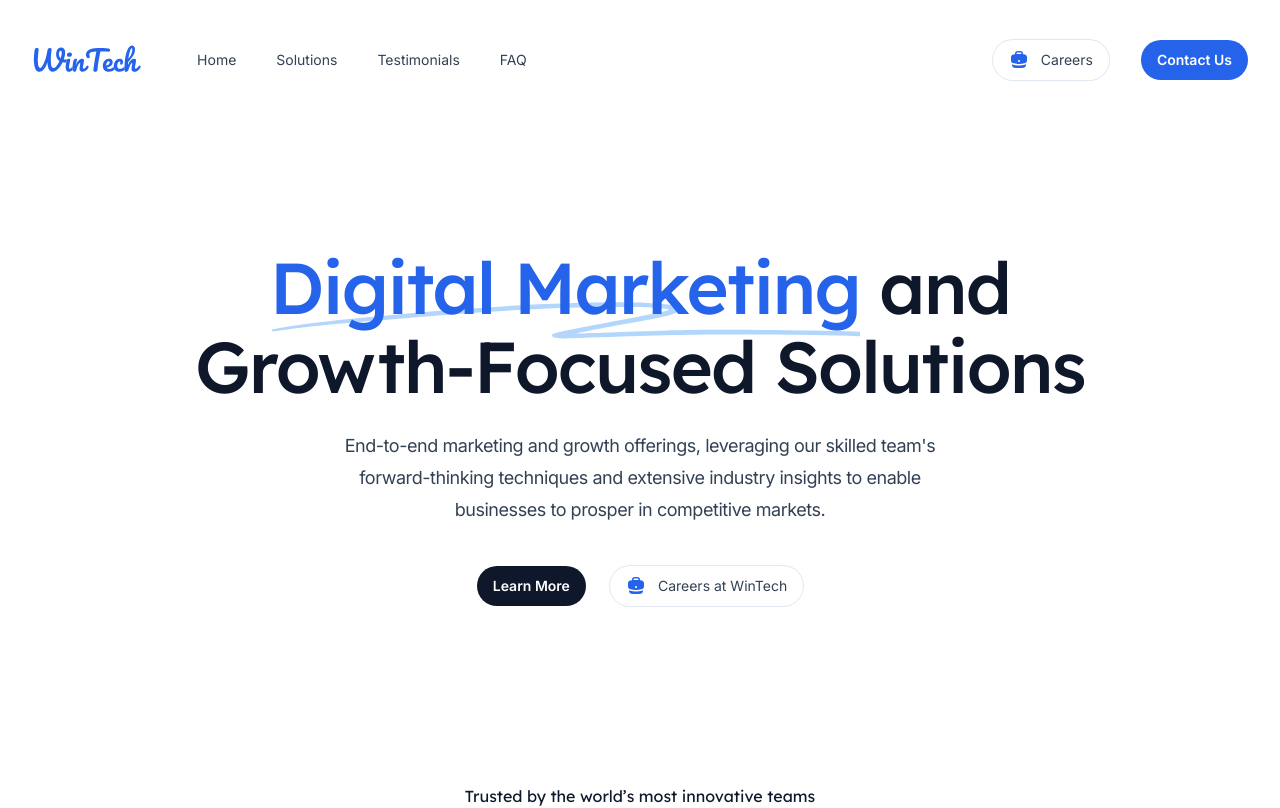
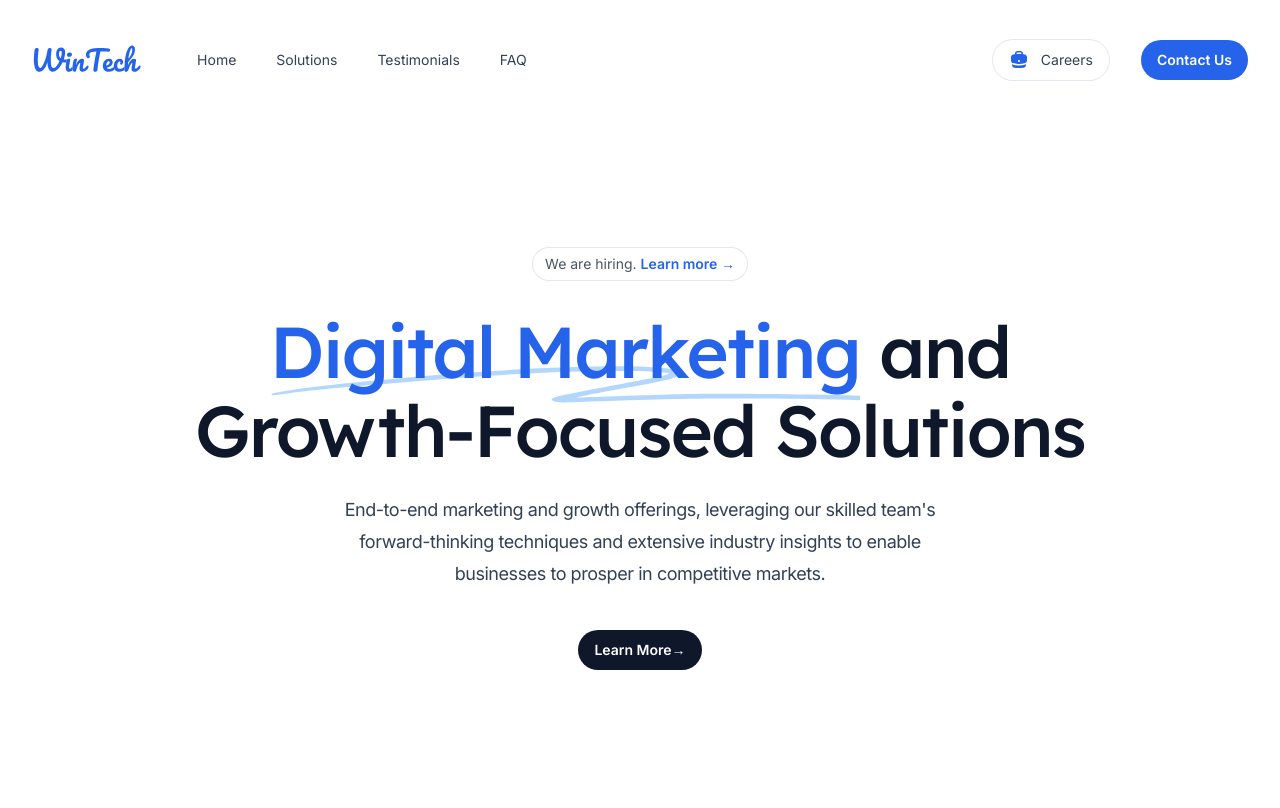
Before and after one commit to wtechdigital/wtech-co, a Next.js app: page / in a window 1280 px wide. Shown: the top 808 px of the page. Built offline with nearby package versions, Linux system fonts and the light colour scheme.

Commit message:
Updated Hero - We are Hiring

```diff
--- a/src/components/Hero.jsx
+++ b/src/components/Hero.jsx
@@ -13,6 +13,15 @@ export function Hero() {
 
   return (
     <Container className="pb-16 pt-20 text-center lg:pt-32" id="#home">
+      <div className="hidden sm:mb-8 sm:flex sm:justify-center">
+            <div className="relative rounded-full px-3 py-1 text-sm leading-6 text-gray-600 ring-1 ring-gray-900/10 hover:ring-gray-900/20">
+              We are hiring.{' '}
+              <a href="/careers" className="font-semibold text-blue-600">
+                <span className="absolute inset-0" aria-hidden="true" />
+                Learn more <span aria-hidden="true">&rarr;</span>
+              </a>
+            </div>
+          </div>
       <h1 className="mx-auto max-w-4xl font-display text-5xl font-medium tracking-tight text-slate-900 sm:text-7xl">
 
         <span className="relative whitespace-nowrap text-blue-600">
@@ -32,18 +41,9 @@ export function Hero() {
       End-to-end marketing and growth offerings, leveraging our skilled team&apos;s forward-thinking techniques and extensive industry insights to enable businesses to prosper in competitive markets.
       </p>
       <div className="mt-10 flex justify-center gap-x-6">
-        <Button href="#solutions">Learn More</Button>
-        <Button
-          href="/careers"
-          variant="outline"
-        >
-          <svg xmlns="http://www.w3.org/2000/svg" viewBox="0 0 20 20" className="h-5 w-5 flex-none fill-blue-600 group-active:fill-current">
-  <path fill-rule="evenodd" d="M6 3.75A2.75 2.75 0 018.75 1h2.5A2.75 2.75 0 0114 3.75v.443c.572.055 1.14.122 1.706.2C17.053 4.582 18 5.75 18 7.07v3.469c0 1.126-.694 2.191-1.83 2.54-1.952.599-4.024.921-6.17.921s-4.219-.322-6.17-.921C2.694 12.73 2 11.665 2 10.539V7.07c0-1.321.947-2.489 2.294-2.676A41.047 41.047 0 016 4.193V3.75zm6.5 0v.325a41.622 41.622 0 00-5 0V3.75c0-.69.56-1.25 1.25-1.25h2.5c.69 0 1.25.56 1.25 1.25zM10 10a1 1 0 00-1 1v.01a1 1 0 001 1h.01a1 1 0 001-1V11a1 1 0 00-1-1H10z" clip-rule="evenodd" />
-  <path d="M3 15.055v-.684c.126.053.255.1.39.142 2.092.642 4.313.987 6.61.987 2.297 0 4.518-.345 6.61-.987.135-.041.264-.089.39-.142v.684c0 1.347-.985 2.53-2.363 2.686a41.454 41.454 0 01-9.274 0C3.985 17.585 3 16.402 3 15.055z" />
-</svg>
-
-          <span className="ml-3">Careers at WinTech</span>
-        </Button>
+        <Button href="#solutions" >
+          Learn More <span aria-hidden="true"> →</span>
+          </Button>
       </div>
       <div className="mt-36 lg:mt-44">
         <p className="font-display text-base text-slate-900">
```
